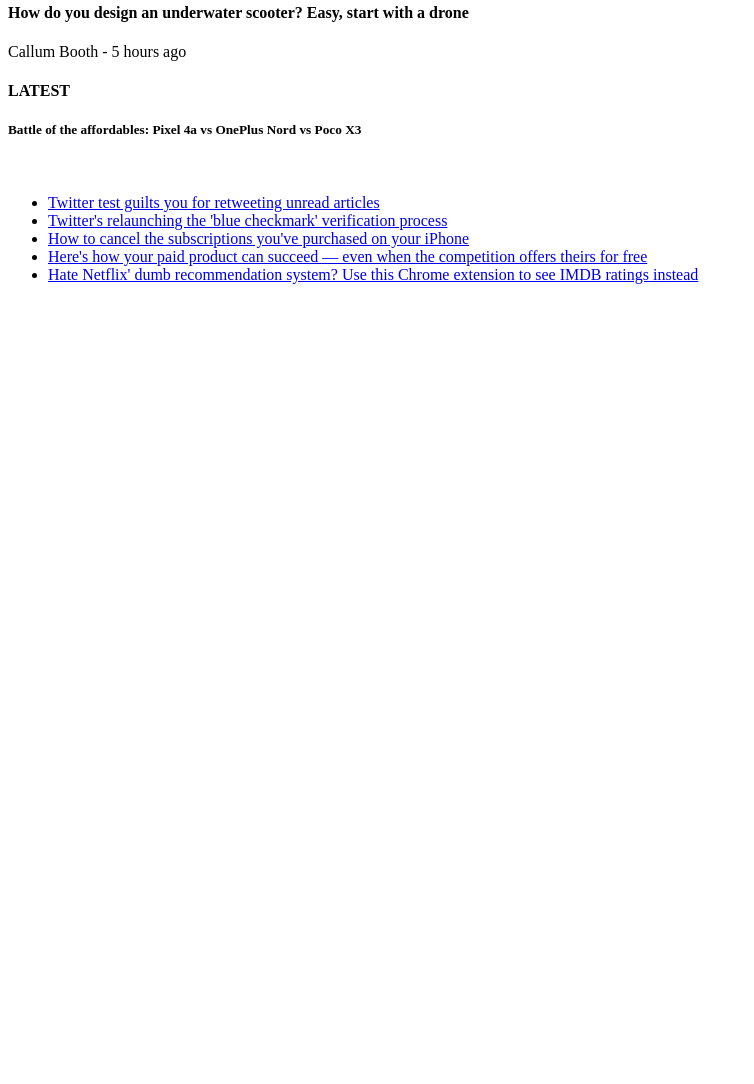
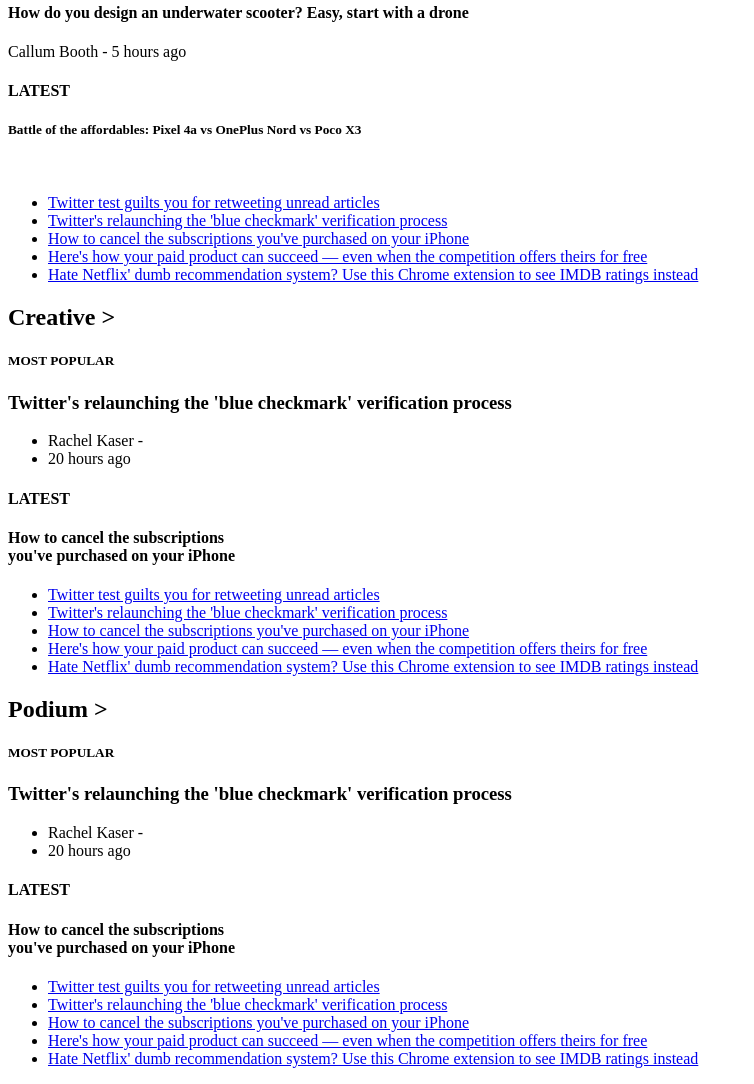
Before and after one commit to bimbolabuari/odin-tnw-clone, a website: page index.html in a window 1280 px wide. Shown: the part 3148-4232 px from the top of the page, without its empty margins (0-754 px from the left). Before the commit the page ends 3448 px from the top, so only its background shows below. Drawn offline with Linux system fonts and the light colour scheme.

Commit message:
feat: Add creative and podium new section

```diff
--- a/index.html
+++ b/index.html
@@ -361,6 +361,117 @@
             </ul>
           </section>
 
-
+          <section class="">
+            <h2 class="">Creative ></h2>
+            <div class="">
+              <div class="">
+                <h5 class="">MOST POPULAR</h5>
+                <h3 class="">
+                  Twitter's relaunching the 'blue checkmark' verification process
+                </h3>
+                <ul class="">
+                  <li>Rachel Kaser -</li>
+                  <li>20 hours ago</li>
+                </ul>
+              </div>
+            </div>
+            <div class="">
+              <div class="">
+                <h4 class="">LATEST</h4>
+                <h4 class="">
+                  How to cancel the subscriptions<br />you've purchased on your
+                  iPhone
+                </h4>
+              </div>
+              <div class=""></div>
+            </div>
+            <ul class="">
+              <li>
+                <a class="" href="#"
+                  >Twitter test guilts you for retweeting unread articles</a
+                >
+              </li>
+              <li>
+                <a class="" href="#"
+                  >Twitter's relaunching the 'blue checkmark' verification
+                  process</a
+                >
+              </li>
+              <li>
+                <a class="" href="#"
+                  >How to cancel the subscriptions you've purchased on your
+                  iPhone</a
+                >
+              </li>
+              <li>
+                <a class="" href="#"
+                  >Here's how your paid product can succeed — even when the
+                  competition offers theirs for free</a
+                >
+              </li>
+              <li>
+                <a class="" href="#"
+                  >Hate Netflix' dumb recommendation system? Use this Chrome
+                  extension to see IMDB ratings instead</a
+                >
+              </li>
+            </ul>
+          </section>
+          <section class="">
+            <h2 class="">Podium ></h2>
+            <div class="">
+              <div class="">
+                <h5 class="">MOST POPULAR</h5>
+                <h3 class="">
+                  Twitter's relaunching the 'blue checkmark' verification process
+                </h3>
+                <ul class="">
+                  <li>Rachel Kaser -</li>
+                  <li>20 hours ago</li>
+                </ul>
+              </div>
+            </div>
+            <div class="">
+              <div class="">
+                <h4 class="">LATEST</h4>
+                <h4 class="">
+                  How to cancel the subscriptions<br />you've purchased on your
+                  iPhone
+                </h4>
+              </div>
+              <div class=""></div>
+            </div>
+            <ul class="">
+              <li>
+                <a class="" href="#"
+                  >Twitter test guilts you for retweeting unread articles</a
+                >
+              </li>
+              <li>
+                <a class="" href="#"
+                  >Twitter's relaunching the 'blue checkmark' verification
+                  process</a
+                >
+              </li>
+              <li>
+                <a class="" href="#"
+                  >How to cancel the subscriptions you've purchased on your
+                  iPhone</a
+                >
+              </li>
+              <li>
+                <a class="" href="#"
+                  >Here's how your paid product can succeed — even when the
+                  competition offers theirs for free</a
+                >
+              </li>
+              <li>
+                <a class="" href="#"
+                  >Hate Netflix' dumb recommendation system? Use this Chrome
+                  extension to see IMDB ratings instead</a
+                >
+              </li>
+            </ul>
+          </section>
   </body>
 </html>
```
